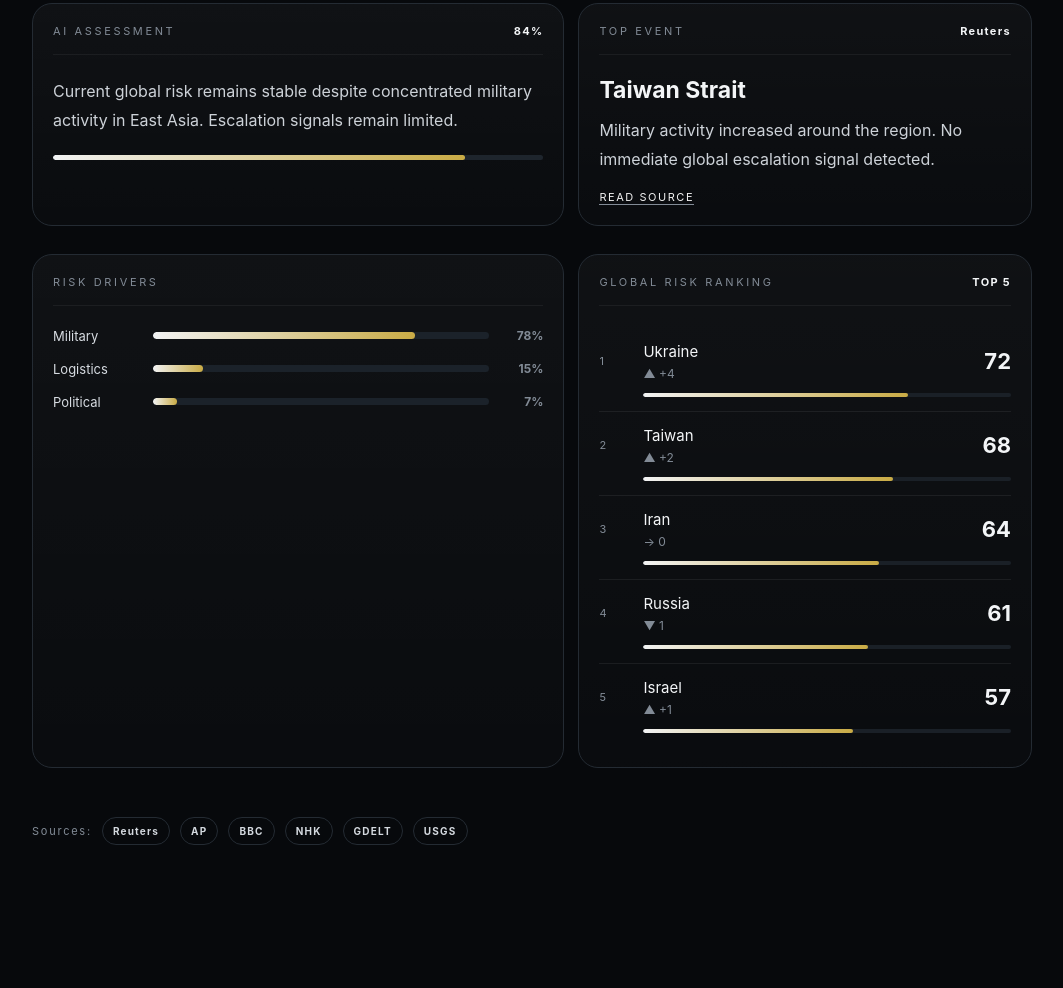
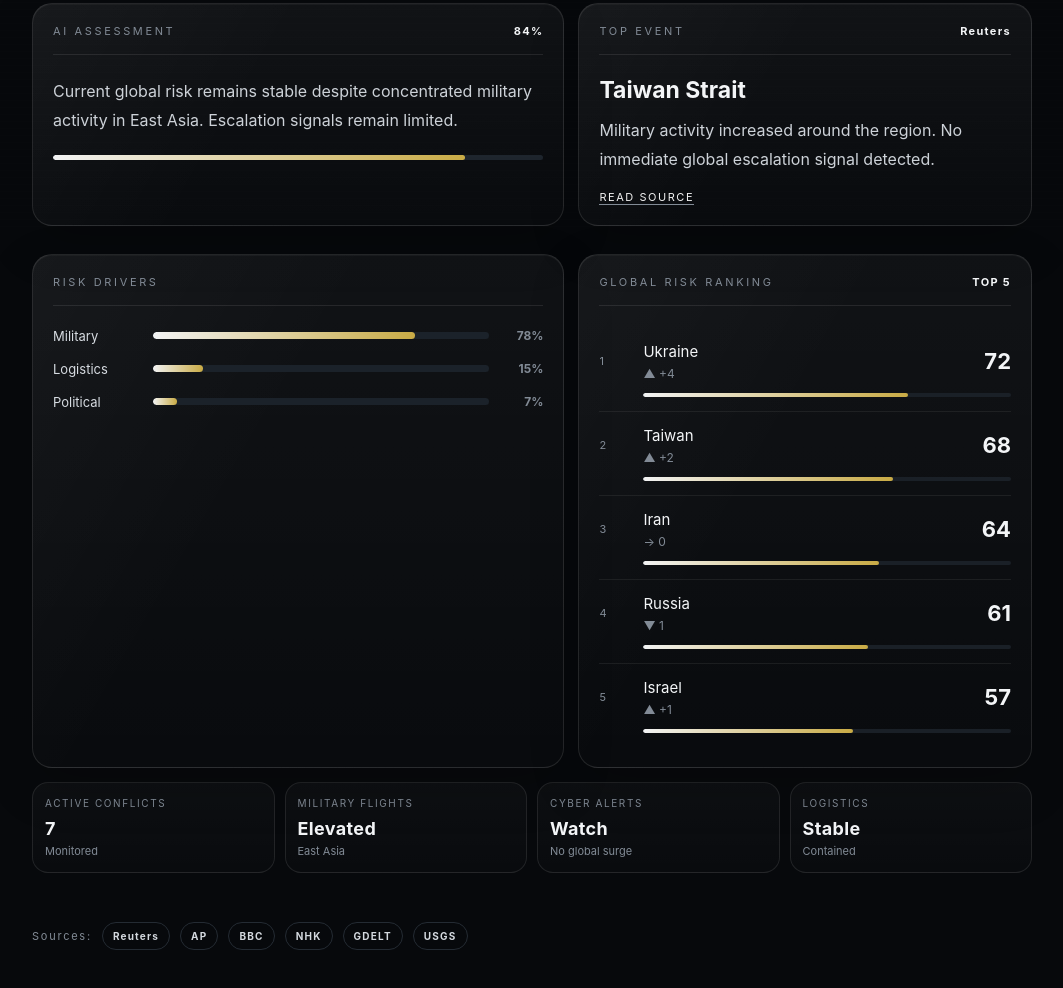
Before and after one commit to atc0118-doom/oracle, a plain HTML site: page index.html in a window 1280 px wide. Shown: the part 572-1560 px from the top of the page, without its empty margins (108-1171 px from the left). Before the commit the page ends 1481 px from the top, so only its background shows below. Drawn offline with Linux system fonts and the light colour scheme.

Commit message:
Add files via upload

```diff
--- a/index.html
+++ b/index.html
@@ -56,6 +56,13 @@
       </article>
     </section>
 
+    <section class="signals" aria-label="Operational signals">
+      <div class="signal"><span>Active Conflicts</span><strong>7</strong><em>Monitored</em></div>
+      <div class="signal"><span>Military Flights</span><strong>Elevated</strong><em>East Asia</em></div>
+      <div class="signal"><span>Cyber Alerts</span><strong>Watch</strong><em>No global surge</em></div>
+      <div class="signal"><span>Logistics</span><strong>Stable</strong><em>Contained</em></div>
+    </section>
+
     <section class="sources">
       <span>Sources:</span>
       <b>Reuters</b><b>AP</b><b>BBC</b><b>NHK</b><b>GDELT</b><b>USGS</b>
--- a/style.css
+++ b/style.css
@@ -24,10 +24,22 @@ body:before{
   position:fixed;
   inset:0;
   background:
-    radial-gradient(circle at 50% 0%,rgba(255,255,255,.052),transparent 34%),
+    radial-gradient(circle at 50% 0%,rgba(255,255,255,.058),transparent 34%),
     linear-gradient(180deg,rgba(255,255,255,.018),transparent 35%);
   pointer-events:none;
 }
+
+body:after{
+  content:"";
+  position:fixed;
+  inset:0;
+  background:
+    repeating-linear-gradient(180deg,rgba(255,255,255,.018) 0 1px,transparent 1px 7px);
+  opacity:.18;
+  mix-blend-mode:screen;
+  pointer-events:none;
+}
+
 
 .shell{
   width:min(1040px,100%);
@@ -74,14 +86,16 @@ body:before{
   height:7px;
   border-radius:50%;
   background:var(--green);
-  box-shadow:0 0 16px rgba(71,184,129,.8);
+  box-shadow:0 0 18px rgba(71,184,129,.85);
   animation:pulse 2.8s ease-in-out infinite;
 }
 
+
 @keyframes pulse{
-  0%,100%{opacity:.65;box-shadow:0 0 10px rgba(71,184,129,.45)}
-  50%{opacity:1;box-shadow:0 0 22px rgba(71,184,129,.9)}
+  0%,100%{opacity:.62;box-shadow:0 0 9px rgba(71,184,129,.45),0 0 0 0 rgba(71,184,129,.22)}
+  50%{opacity:1;box-shadow:0 0 24px rgba(71,184,129,.95),0 0 0 8px rgba(71,184,129,.045)}
 }
+
 
 .hero{padding:6px 0 32px}
 
@@ -108,7 +122,10 @@ body:before{
   font-weight:800;
   text-align:center;
   color:#f4f6f8;
-  text-shadow:0 14px 46px rgba(255,255,255,.08),0 0 24px rgba(255,255,255,.045);
+  text-shadow:
+    0 18px 64px rgba(255,255,255,.12),
+    0 0 36px rgba(255,255,255,.07),
+    0 0 90px rgba(255,255,255,.035);
 }
 
 .state{
@@ -130,13 +147,28 @@ body:before{
 .card,.admin{
   margin-top:14px;
   padding:20px;
-  border:1px solid var(--line);
+  border:1px solid rgba(255,255,255,.105);
   border-radius:20px;
-  background:linear-gradient(180deg,rgba(255,255,255,.036),rgba(255,255,255,.012));
+  background:
+    linear-gradient(180deg,rgba(255,255,255,.044),rgba(255,255,255,.012)),
+    linear-gradient(120deg,rgba(255,255,255,.026),transparent 42%);
+  box-shadow:inset 0 1px 0 rgba(255,255,255,.035),0 18px 50px rgba(0,0,0,.18);
   overflow:hidden;
+  opacity:0;
+  transform:translateY(8px);
+  animation:riseIn .62s ease forwards;
 }
 
-.card-head{display:flex;justify-content:space-between;align-items:center;gap:16px;margin-bottom:22px;padding-bottom:16px;border-bottom:1px solid rgba(255,255,255,.055)}
+.card:nth-child(2){animation-delay:.06s}
+.card:nth-child(3){animation-delay:.12s}
+.card:nth-child(4){animation-delay:.18s}
+
+@keyframes riseIn{
+  to{opacity:1;transform:translateY(0)}
+}
+
+
+.card-head{display:flex;justify-content:space-between;align-items:center;gap:16px;margin-bottom:22px;padding-bottom:16px;border-bottom:1px solid rgba(255,255,255,.09)}
 .card-head strong{font-size:11px;letter-spacing:.12em}
 .card p{margin:0;color:#cdd2d8;line-height:1.82}
 
@@ -155,6 +187,39 @@ body:before{
 .rank:first-child{border-top:0}
 .ranknum{color:var(--muted);font-size:11px}.rankname{font-size:15px}.rankmeta{color:var(--muted);font-size:12px;margin-top:5px}.rankscore{text-align:right;font-size:22px;font-weight:730}
 .rankbar{grid-column:2/4;height:4px;background:#1a2027;border-radius:99px;overflow:hidden}
+
+
+.signals{
+  display:grid;
+  grid-template-columns:repeat(4,1fr);
+  gap:10px;
+  margin-top:14px;
+}
+.signal{
+  border:1px solid rgba(255,255,255,.095);
+  border-radius:16px;
+  padding:14px 12px;
+  background:linear-gradient(180deg,rgba(255,255,255,.03),rgba(255,255,255,.01));
+}
+.signal span{
+  display:block;
+  color:var(--muted);
+  font-size:10px;
+  letter-spacing:.16em;
+  text-transform:uppercase;
+  margin-bottom:9px;
+}
+.signal strong{
+  font-size:18px;
+  letter-spacing:.02em;
+}
+.signal em{
+  display:block;
+  margin-top:5px;
+  color:var(--muted);
+  font-style:normal;
+  font-size:11px;
+}
 
 .sources{display:flex;flex-wrap:wrap;gap:10px;align-items:center;margin-top:31px;padding:18px 0;color:var(--muted);font-size:11px;letter-spacing:.16em}
 .sources b{color:#d4d9df;border:1px solid var(--line);border-radius:999px;padding:7px 10px;font-size:10px;letter-spacing:.12em}
@@ -175,6 +240,7 @@ body:before{
   .state{font-size:21px;letter-spacing:.19em}
   .brief{max-width:92%;font-size:14px;line-height:1.72}
   .grid{grid-template-columns:1fr}
+  .signals{grid-template-columns:1fr 1fr}
   .card,.admin{border-radius:18px;padding:17px}
   .driver{grid-template-columns:78px 1fr 36px}
   .admin-buttons{grid-template-columns:1fr 1fr}
```
Also changed, not shown: README.md.
